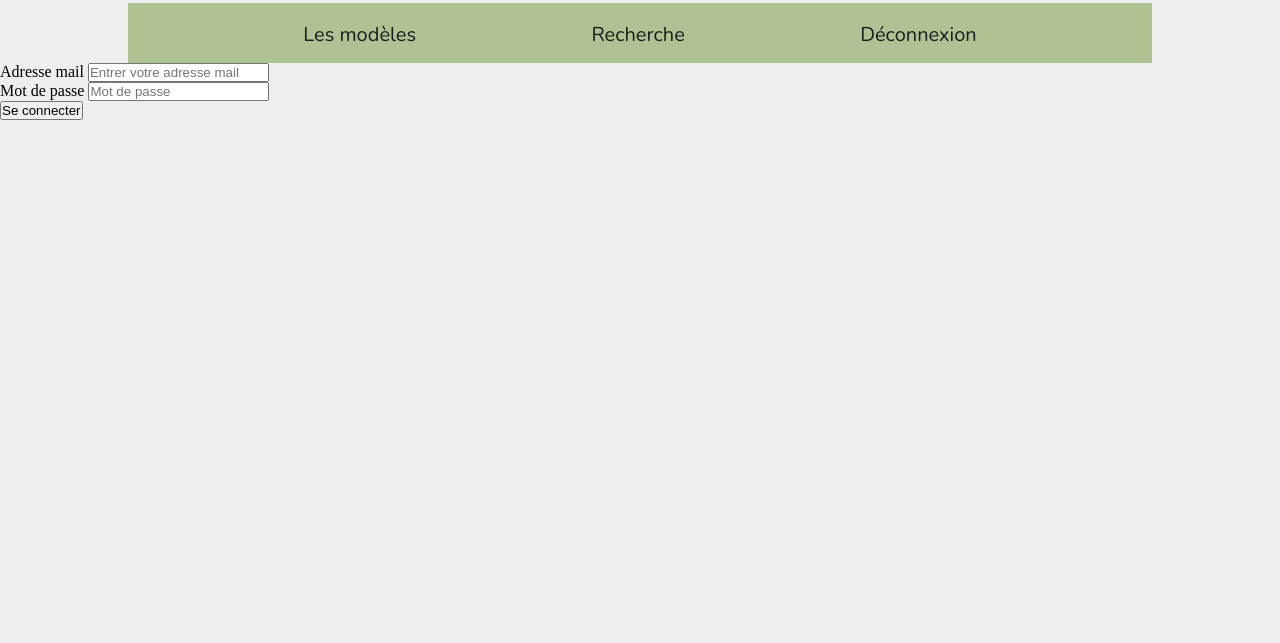
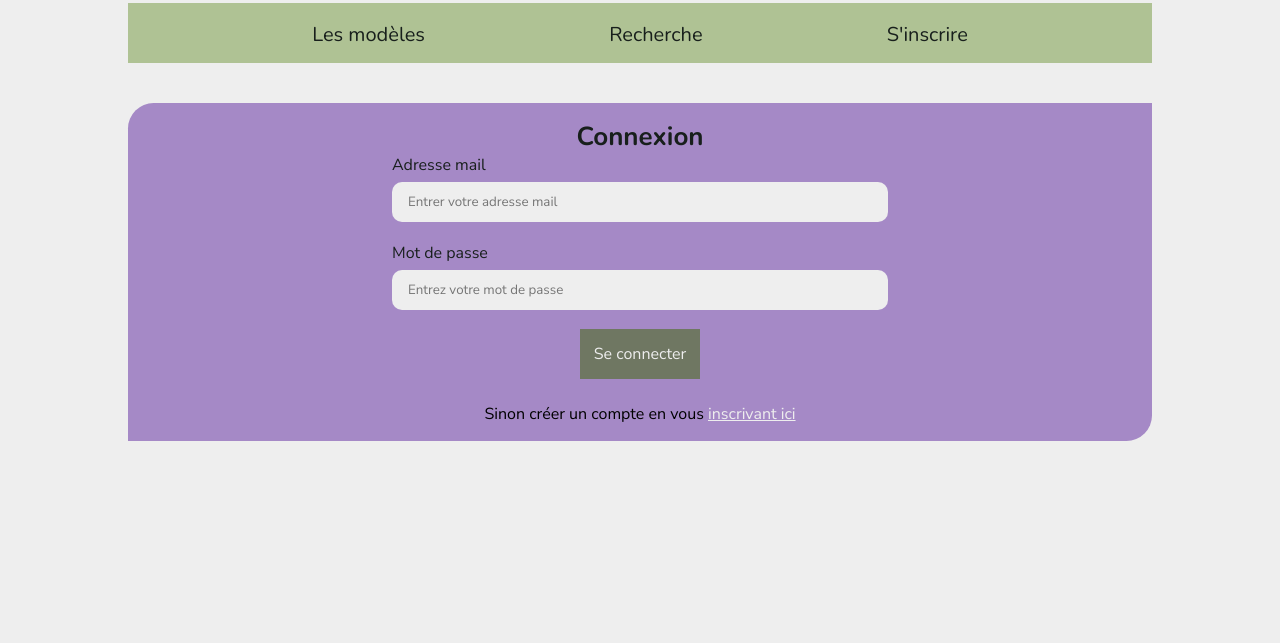
Before and after one commit to TatianaAll/accrochet-vous, a Symfony app: template templates/public/login.html.twig in a window 1280 px wide. Shown: the part 157-800 px from the top of the page. Run offline with Twig, Linux system fonts and the light colour scheme; the template is opened without the code that fills it, so the values that code supplies are empty; style sheets or scripts are compiled from the project's sources; some libraries are stand-ins or nearby versions; some web fonts are replaced.

Commit message:
style: login form

```diff
--- a/src/Form/UserType.php
+++ b/src/Form/UserType.php
@@ -20,13 +20,11 @@ class UserType extends AbstractType
             ->add('username', TextType::class)
             ->add('email', EmailType::class)
             ->add('password', passwordType::class)
-//            ->add('biography', TextAreaType::class)
             ->add('passwordConfirmation', PasswordType::class, [ // Unlink form input
                 'label' => 'Validation du mot de passe',
                 'mapped' => false,
             ])
             ->add('save', SubmitType::class)
-
         ;
     }
 
--- a/templates/base.html.twig
+++ b/templates/base.html.twig
@@ -10,7 +10,8 @@
           rel="stylesheet">
     <link rel="preconnect" href="https://fonts.googleapis.com">
     <link rel="preconnect" href="https://fonts.gstatic.com" crossorigin>
-    <link href="https://fonts.googleapis.com/css2?family=Nunito+Sans:ital,opsz,wght@0,6..12,200..1000;1,6..12,200..1000&family=Nunito:ital,wght@0,200..1000;1,200..1000&family=Sniglet:wght@400;800&display=swap" rel="stylesheet">
+    <link href="https://fonts.googleapis.com/css2?family=Nunito+Sans:ital,opsz,wght@0,6..12,200..1000;1,6..12,200..1000&family=Nunito:ital,wght@0,200..1000;1,200..1000&family=Sniglet:wght@400;800&display=swap"
+          rel="stylesheet">
     <link rel="stylesheet" href="{{ asset('assets/styles/style.css') }}">
     {% block javascripts %}
         {% block importmap %}{{ importmap('app') }}{% endblock %}
@@ -25,8 +26,8 @@
         </div>
         <div class="buttonContainer isAbsolute">
             {% if app.user %}
-                <a href="{{ path("user_current_profile", {id: app.user.id}) }}" class="buttonHeader">
-                    Voir mon profil
+                <a href="{{ path("user_logout") }}" class="buttonHeader">
+                    Déconnexion
                 </a>
             {% else %}
                 <a href="{{ path("login") }}" class="buttonHeader">
@@ -46,9 +47,19 @@
             <li class="liNav">
                 <a class="linkNav">Recherche</a>
             </li>
+
             <li class="liNav">
-                <a href="{{ path("user_logout") }}" class="linkNav">Déconnexion</a>
+                {% if app.user %}
+                    <a href="{{ path("user_current_profile", {id: app.user.id}) }}" class="linkNav">
+                        Voir mon profil
+                    </a>
+                {% else %}
+                    <a href="{{ path("user_inscription")}}" class="linkNav">
+                        S'inscrire
+                    </a>
+                {% endif %}
             </li>
+
             {#                    <li> #}
             {#                        <form method="get" action="{{ path("user_search") }}"> #}
             {#                            <input type="text" placeholder="Rechercher" name="search" id="search"> #}
--- a/templates/public/inscription.html.twig
+++ b/templates/public/inscription.html.twig
@@ -3,7 +3,7 @@
 {% block title %} Inscription {% endblock %}
 
 {% block body %}
-    <section class="formContainer">
+    <section class="formContainerGreen">
 
         <h2 class="titleH2">Créer un compte</h2>
         <div class="formWrapper">
--- a/templates/public/login.html.twig
+++ b/templates/public/login.html.twig
@@ -3,22 +3,29 @@
 {% block title %} Connexion {% endblock %}
 
 {% block body %}
-    <section class="container">
+    <section class="formContainerLilac">
 
-        <form action="{{ path('login') }}" method="POST">
-            <div>
-                <label for="_username">Adresse mail</label>
-                <input type="email" name="_username" value="{{ lastUsername }}"
-                       placeholder="Entrer votre adresse mail"/>
+        <h2 class="titleH2">Connexion</h2>
+        <div class="formWrapper">
+            <form action="{{ path('login') }}" method="POST">
+                <div class="formField">
+                    <label for="_username" class="labelForm">Adresse mail</label>
+                    <input type="email" name="_username" value="{{ lastUsername }}"
+                           placeholder="Entrer votre adresse mail" class="inputForm"/>
+                </div>
+                <div class="formField">
+                    <label for="_password" class="labelForm">Mot de passe</label>
+                    <input type="password" name="_password" placeholder="Entrez votre mot de passe" class="inputForm"/>
+                </div>
 
-            </div>
-            <div>
-                <label for="_password">Mot de passe</label>
-                <input type="password" name="_password" placeholder="Mot de passe"/>
-            </div>
-
-            <button type="submit">Se connecter</button>
-        </form>
+                <div class="center">
+                    <button type="submit" class="buttonContainer">Se connecter</button>
+                </div>
+            </form>
+        </div>
+        <p class="textForm">Sinon créer un compte en vous
+            <a href="{{ path("user_inscription") }}" class="linkForm">
+                inscrivant ici</a></p>
     </section>
 
 {% endblock %}
```
Also changed, not shown: public/assets/styles/_forms.scss, public/assets/styles/_services.scss, public/assets/styles/style.css, 1 other file.
